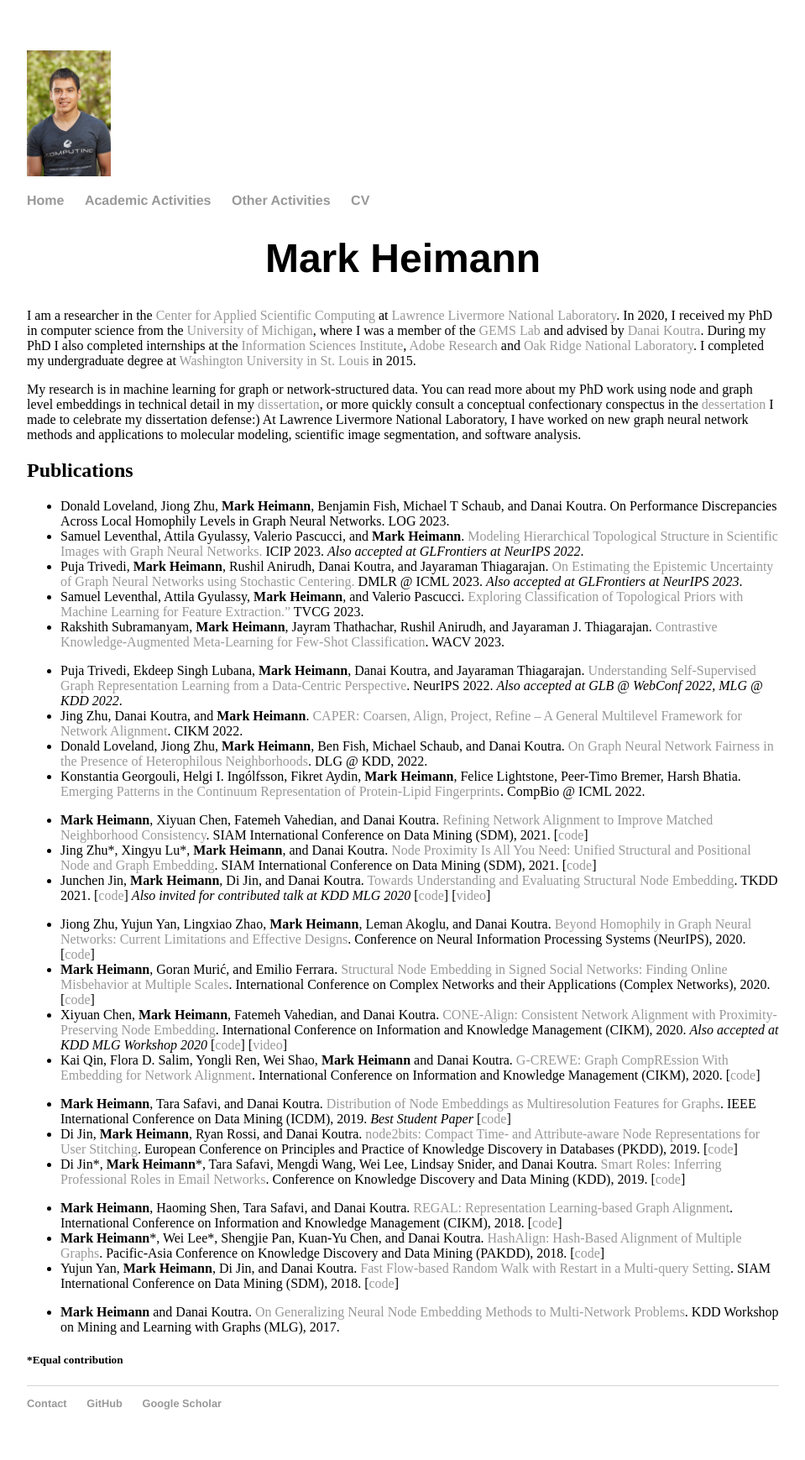
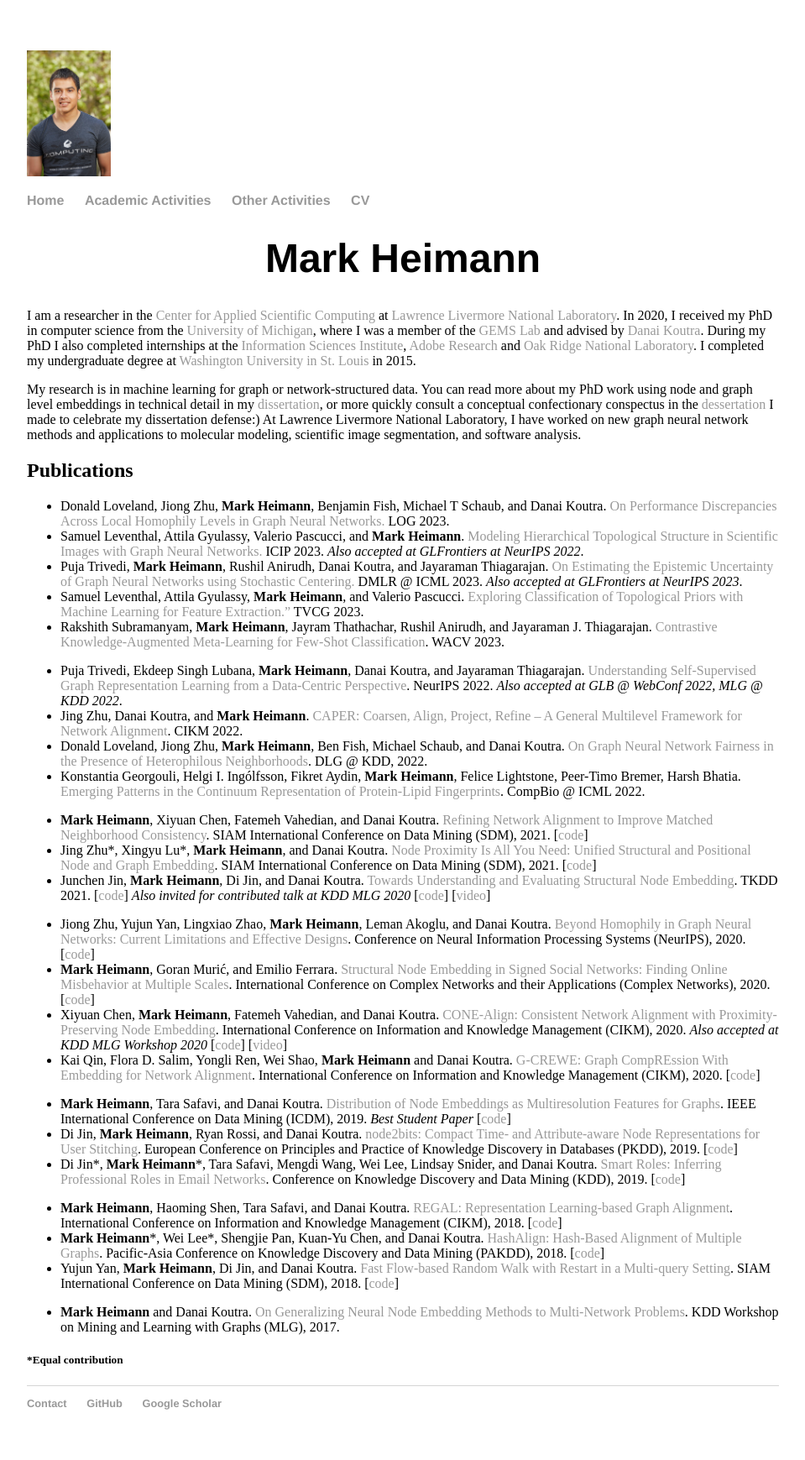
Before and after one commit to markheimann/markheimann.github.io, a Jekyll site: the page built from index.html, in a window 1280 px wide. Shown: the whole page at 84% size, without its empty margins (160-1119 px from the left). Built offline with Jekyll 4.4.1, drawn with Linux system fonts in a browser that asks for light colours; some of the changed lines change nothing that is shown.

Commit message:
fixed link

```diff
--- a/index.html
+++ b/index.html
@@ -15,7 +15,7 @@ title: Mark Heimann
 <h2>Publications</h2>
 <div class="blurb">
 <ul>
-  <li> Donald Loveland, Jiong Zhu, <b>Mark Heimann</b>, Benjamin Fish, Michael T Schaub, and Danai Koutra. <a href="https://openreview.net/pdf?id=3sPJt65hzO"></a>On Performance Discrepancies Across Local Homophily Levels in Graph Neural Networks.</a> LOG 2023.
+  <li> Donald Loveland, Jiong Zhu, <b>Mark Heimann</b>, Benjamin Fish, Michael T Schaub, and Danai Koutra. <a href="https://openreview.net/pdf?id=3sPJt65hzO">On Performance Discrepancies Across Local Homophily Levels in Graph Neural Networks.</a> LOG 2023.
   <li> Samuel Leventhal, Attila Gyulassy, Valerio Pascucci, and <b>Mark Heimann</b>. <a href="https://ieeexplore.ieee.org/document/10222089">Modeling Hierarchical Topological Structure in Scientific Images with Graph Neural Networks.</a> ICIP 2023. <em>Also accepted at GLFrontiers at NeurIPS 2022</em>.
   <li> Puja Trivedi, <b>Mark Heimann</b>, Rushil Anirudh, Danai Koutra, and Jayaraman Thiagarajan. <a href="https://dmlr.ai/assets/accepted-papers/121/CameraReady/23_DMLR_GraphUQ-2.pdf">On Estimating the Epistemic Uncertainty of Graph Neural Networks using Stochastic Centering.</a> DMLR @ ICML 2023. <em>Also accepted at GLFrontiers at NeurIPS 2023</em>.
   <li> Samuel Leventhal, Attila Gyulassy, <b>Mark Heimann</b>, and Valerio Pascucci. <a href="https://ieeexplore.ieee.org/document/10052758">Exploring Classification of Topological Priors with Machine Learning for Feature Extraction.”</a> TVCG 2023.
```
